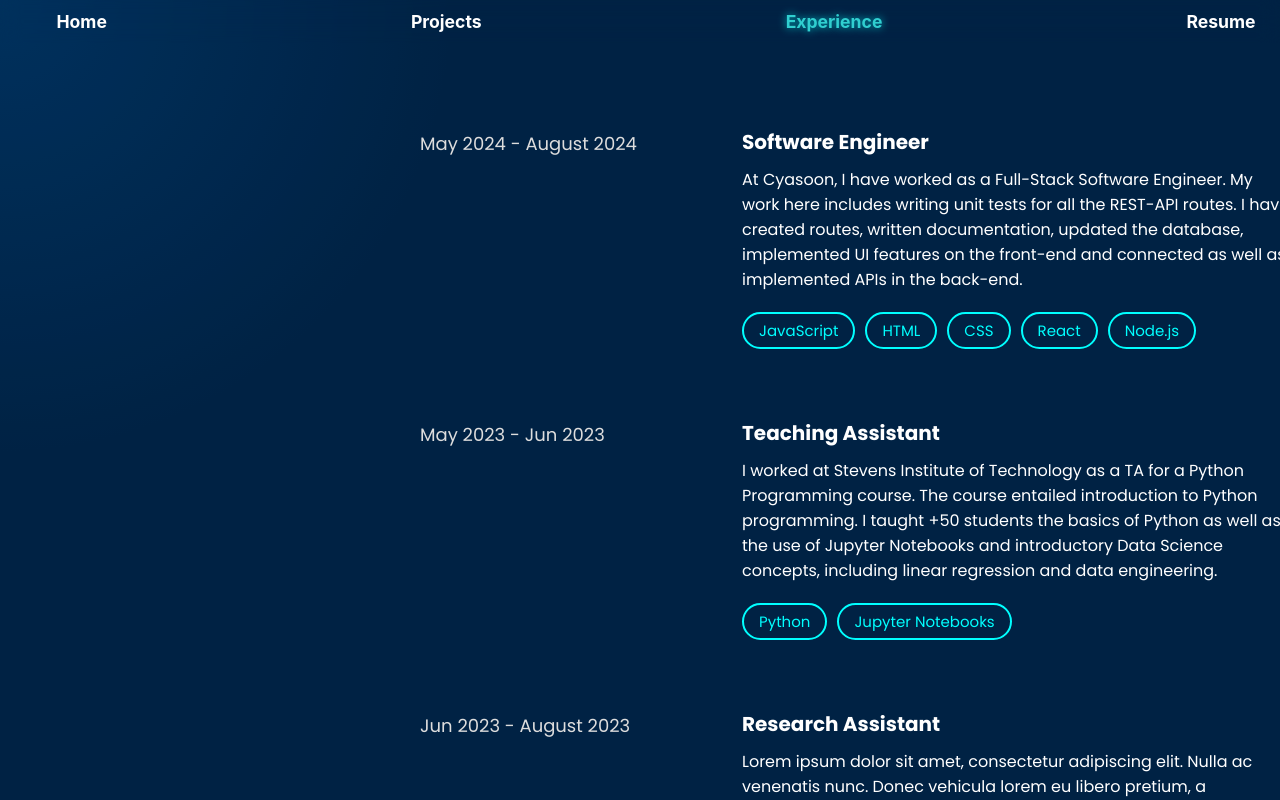
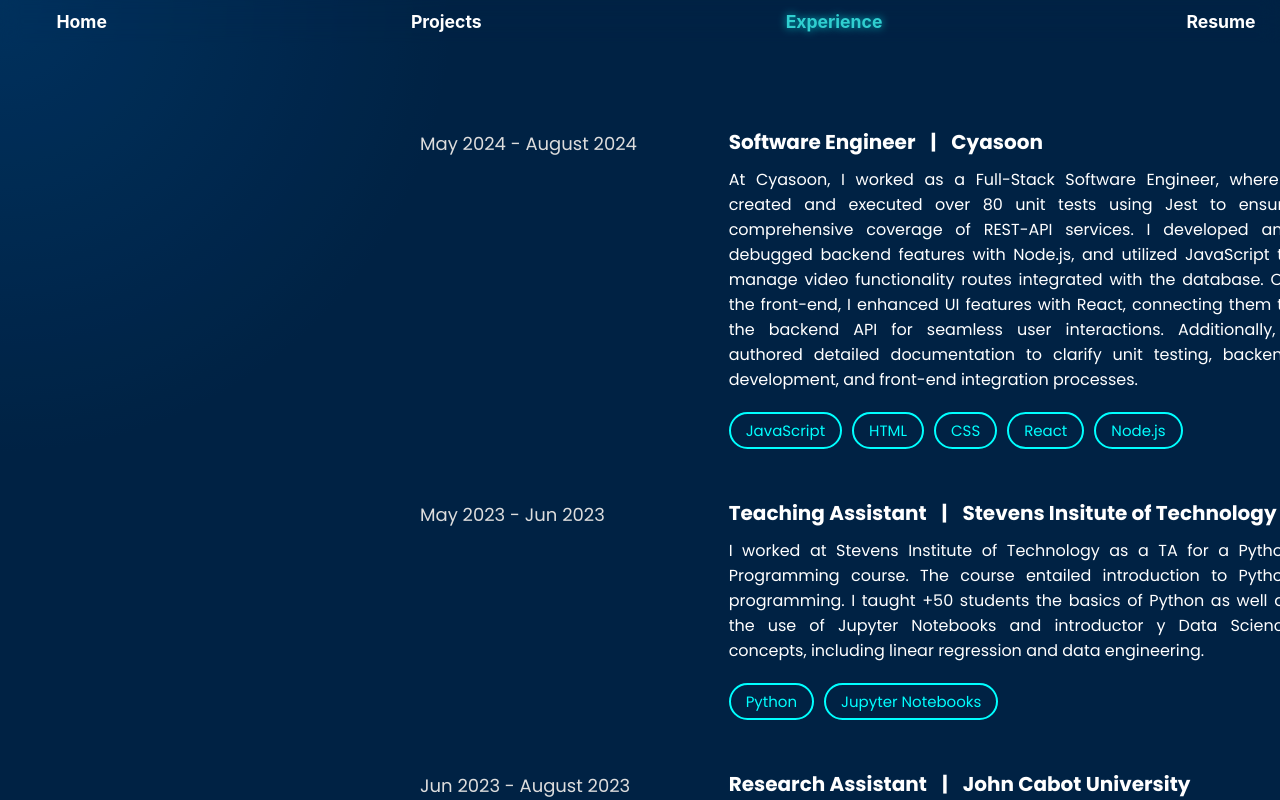
Before and after one commit to mlazieh/eduzeu, a React (Create React App) app: page /experience in a window 1280 px wide. Built offline with nearby package versions, Linux system fonts and the light colour scheme.

Commit message:
modified files

```diff
--- a/src/NavBar.js
+++ b/src/NavBar.js
@@ -109,7 +109,7 @@
         <StyledLink exact to="/" activeClassName="active">Home</StyledLink>
         <StyledLink to="/projects" activeClassName="active">Projects</StyledLink>
         <StyledLink to="/experience" activeClassName="active">Experience</StyledLink>
-        <Download href={require("../src/images/resume.pdf")} download="Eduardo_Hernandez_Resume.pdf" activeClassName="active">Resume</Download>
+        <Download href={require("../src/resume.pdf")} download="Eduardo_Hernandez_Resume.pdf" activeClassName="active">Resume</Download>
       </NavLinks>
     </NavigationBar>
   );
--- a/src/component/experience.js
+++ b/src/component/experience.js
@@ -21,11 +21,17 @@
                         <DateRange>May 2024 - August 2024</DateRange>
                         <JobDescription>
                             <ClickableBox>
-                                <Position>Software Engineer</Position>
+                            <Position>
+                                Software Engineer
+                                <span style={{ margin: '0 15px' }}>|</span>
+                                Cyasoon
+                              </Position>
                                 <DescriptionText>
-                                    At Cyasoon, I have worked as a Full-Stack Software Engineer. My work here includes writing unit
-                                    tests for all the REST-API routes. I have created routes, written documentation, updated the database,
-                                    implemented UI features on the front-end and connected as well as implemented APIs in the back-end.
+                                  At Cyasoon, I worked as a Full-Stack Software Engineer, where I created and executed over 80 unit tests using Jest
+                                  to ensure comprehensive coverage of REST-API services. I developed and debugged backend features with Node.js,
+                                  and utilized JavaScript to manage video functionality routes integrated with the database.
+                                  On the front-end, I enhanced UI features with React, connecting them to the backend API for seamless user interactions. Additionally,
+                                  I authored detailed documentation to clarify unit testing, backend development, and front-end integration processes.
                                 </DescriptionText>
                                 <ButtonContainer>
                                     <ScrollButton>JavaScript</ScrollButton>
@@ -40,10 +46,14 @@
                         <DateRange>May 2023 - Jun 2023</DateRange>
                         <JobDescription>
                             <ClickableBox>
-                                <Position>Teaching Assistant</Position>
+                                <Position>Teaching Assistant
+                                <span style={{ margin: '0 15px' }}>|</span>
+                                  Stevens Insitute of Technology
+                                </Position>
                                 <DescriptionText>
                                     I worked at Stevens Institute of Technology as a TA for a Python Programming course. The course entailed introduction
-                                    to Python programming. I taught +50 students the basics of Python as well as the use of Jupyter Notebooks and introductory Data Science concepts, including linear regression and data engineering.
+                                    to Python programming. I taught +50 students the basics of Python as well as the use of Jupyter Notebooks and introductor
+                                    y Data Science concepts, including linear regression and data engineering.
                                 </DescriptionText>
                                 <ButtonContainer>
                                     <ScrollButton>Python</ScrollButton>
@@ -55,11 +65,16 @@
                         <DateRange>Jun 2023 - August 2023</DateRange>
                         <JobDescription>
                             <ClickableBox>
-                                <Position>Research Assistant</Position>
+                                <Position>Research Assistant
+                                <span style={{ margin: '0 15px' }}>|</span>
+                                John Cabot University
+                                </Position>
                                 <DescriptionText>
-                                    Lorem ipsum dolor sit amet, consectetur adipiscing elit. Nulla ac venenatis nunc.
-                                    Donec vehicula lorem eu libero pretium, a malesuada urna scelerisque. Duis et
-                                    venenatis velit. Proin sed diam nec arcu consectetur tincidunt.
+                                participated in a Data Science project at John Cabot University, where I leveraged advanced Data Engineering
+                                 techniques to process and analyze large-scale datasets. The GradientOverlay was to identify students at risk
+                                 of dropping out of school and allocate resources to mitigate these risks. Using Machine Learning algorithms,
+                                 specifically decision trees and linear regression models, we developed predictive analytics to calculate the
+                                 dropout risk percentages.
                                 </DescriptionText>
                                 <ButtonContainer>
                                     <ScrollButton>Python</ScrollButton>
@@ -71,7 +86,10 @@
                         <DateRange>Jan 2021 - May 2022</DateRange>
                         <JobDescription>
                             <ClickableBox>
-                                <Position>Software Engineer</Position>
+                                <Position>Software Engineer
+                                <span style={{ margin: '0 15px' }}>|</span>
+                                Bergen Community College
+                                </Position>
                                 <DescriptionText>
                                     I worked as a Software Engineer Intern for a cybersecurity project called "Ethical Hacking Using C++"
                                     at Bergen Community College. Here, I wrote malware using C/C++. I used system calls to access low-level
@@ -143,7 +161,7 @@
 const ExperienceDetails = styled.div`
   display: grid;
   grid-template-columns: 1fr 2fr; /* Adjust the ratio as needed */
-  gap: 50px; /* Space between columns */
+  gap: 30px; /* Space between columns */
   margin: 100px auto;
   max-width: 800px; /* Optional: To limit the maximum width */
   margin-top: 70px;
@@ -196,6 +214,8 @@
 
 const DescriptionText = styled.div`
   margin-bottom: 20px; /* Increased space below description text */
+    text-align: justify;
+
 `;
 
 const ButtonContainer = styled.div`
--- a/src/component/projects.js
+++ b/src/component/projects.js
@@ -2,6 +2,7 @@
 import styled from 'styled-components';
 import Navbar from '../NavBar';
 import web from "../images/personalweb.png";
+import music from "../images/music.png";
 
 function Projects() {
     const [mousePos, setMousePos] = useState({ x: 0, y: 0 });
@@ -52,7 +53,7 @@
                                     </ButtonContainer>
                                 </JobDescription>
                             </ClickableBox>
-                            <Image src={web} alt="My Music Website" />
+                            <Image src={music} alt="My Music Website" />
                         </ExperienceItem>
 
                         <ExperienceItem>
@@ -145,7 +146,7 @@
 
 const DateRange = styled.div`
   font-family: 'Poppins', sans-serif;
-  font-size: 21px;
+  font-size: 20px;
   font-weight: bold;
   color: #ddd; /* Light color for contrast */
   text-align: left;
@@ -190,7 +191,7 @@
   height: 300px;
   border-radius: 10px;
   transition: filter 0.3s ease; /* Smooth transition for hover effect */
-filter: grayscale(100%) sepia(100%) hue-rotate(155deg) saturate(600%) brightness(110%);
+  filter: sepia(100%) hue-rotate(180deg) saturate(300%) brightness(85%);
 
   margin-top: 27px;
   &:hover {
```
Also changed, not shown: src/images/music.png (added), 1 other file (tests, documents, lock files or other folders).
